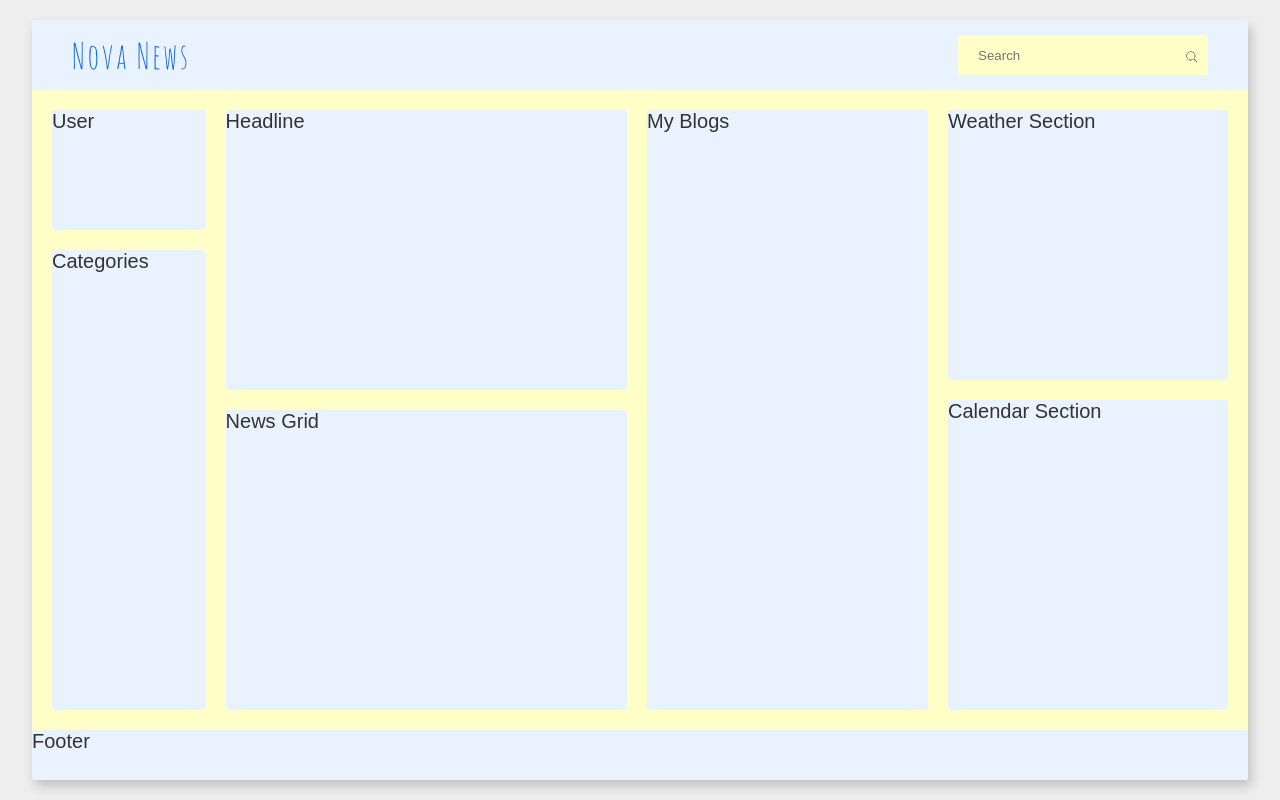
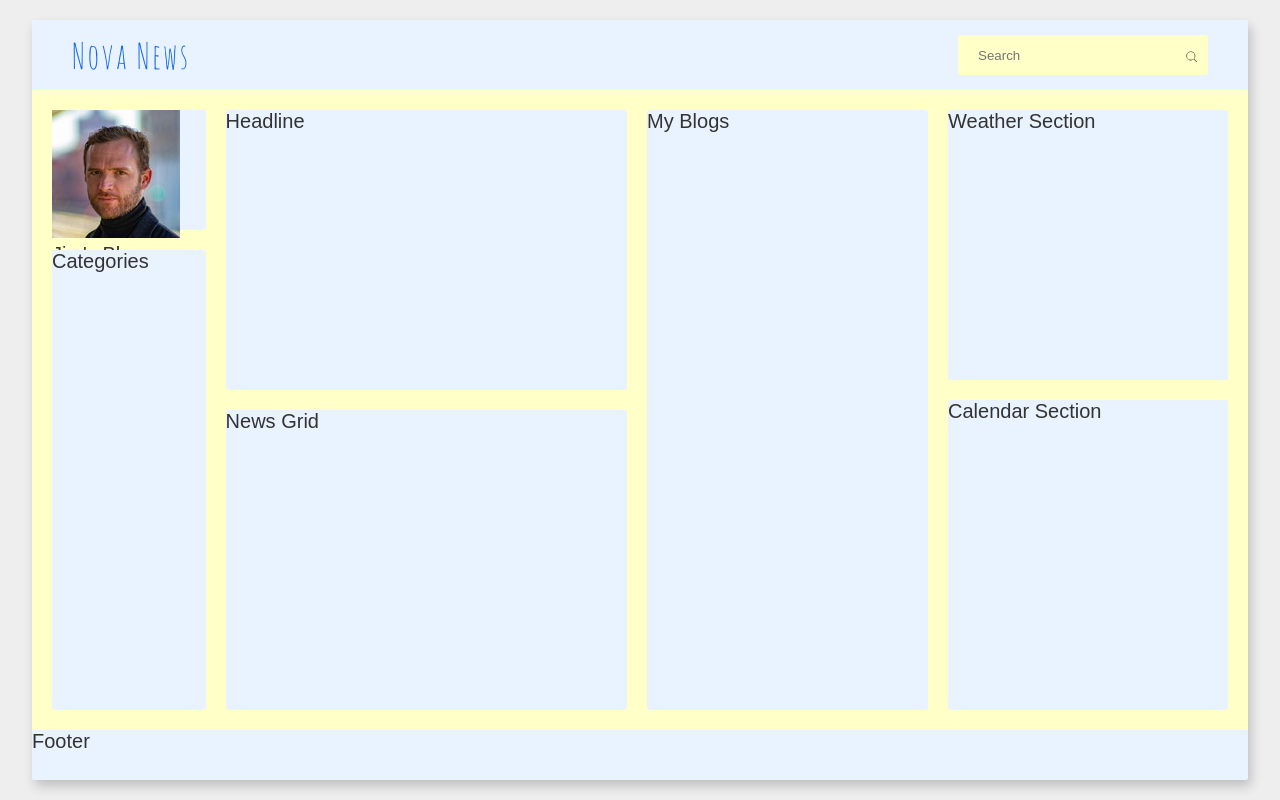
Before and after one commit to Nimira43/Atlas-News, a React (Vite) app: page / in a window 1280 px wide. Built offline with nearby package versions, Linux system fonts and the light colour scheme; a web font is replaced by a local one.

Commit message:
Brought and loaded User image.

```diff
--- a/src/components/Navbar.jsx
+++ b/src/components/Navbar.jsx
@@ -1,7 +1,12 @@
+import User from '../images/User.jpg'
+
 const Navbar = () => {
   return (
     <div className='navbar'>
-      <div className='user bg-box'>User</div>
+      <div className='user bg-box'>
+        <img src={User} alt="user" />
+        <p>Jim's Blog</p>
+      </div>
       <nav className='categories bg-box'>Categories</nav>
     </div>
   )
```
Also changed, not shown: src/images/User.jpg (added).
